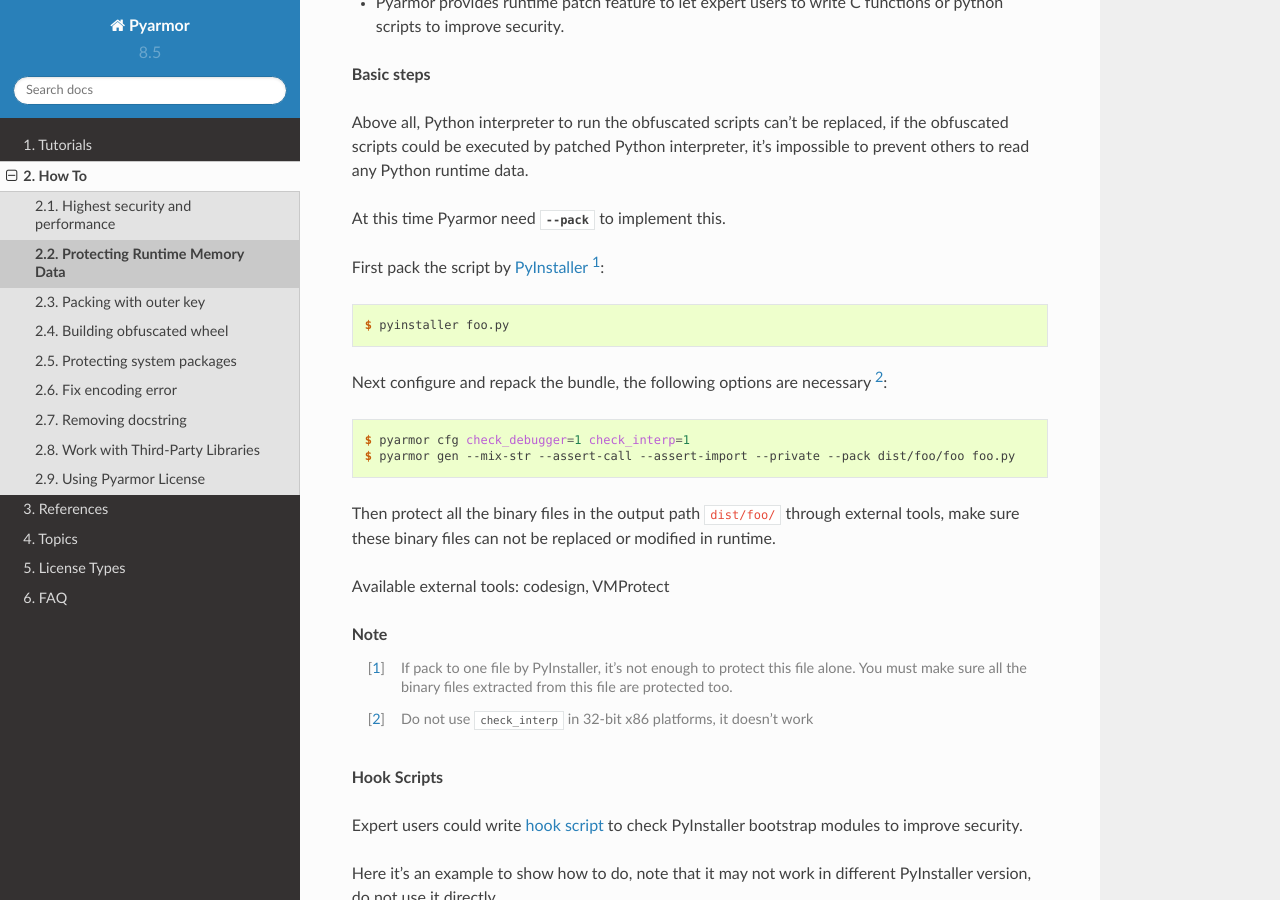
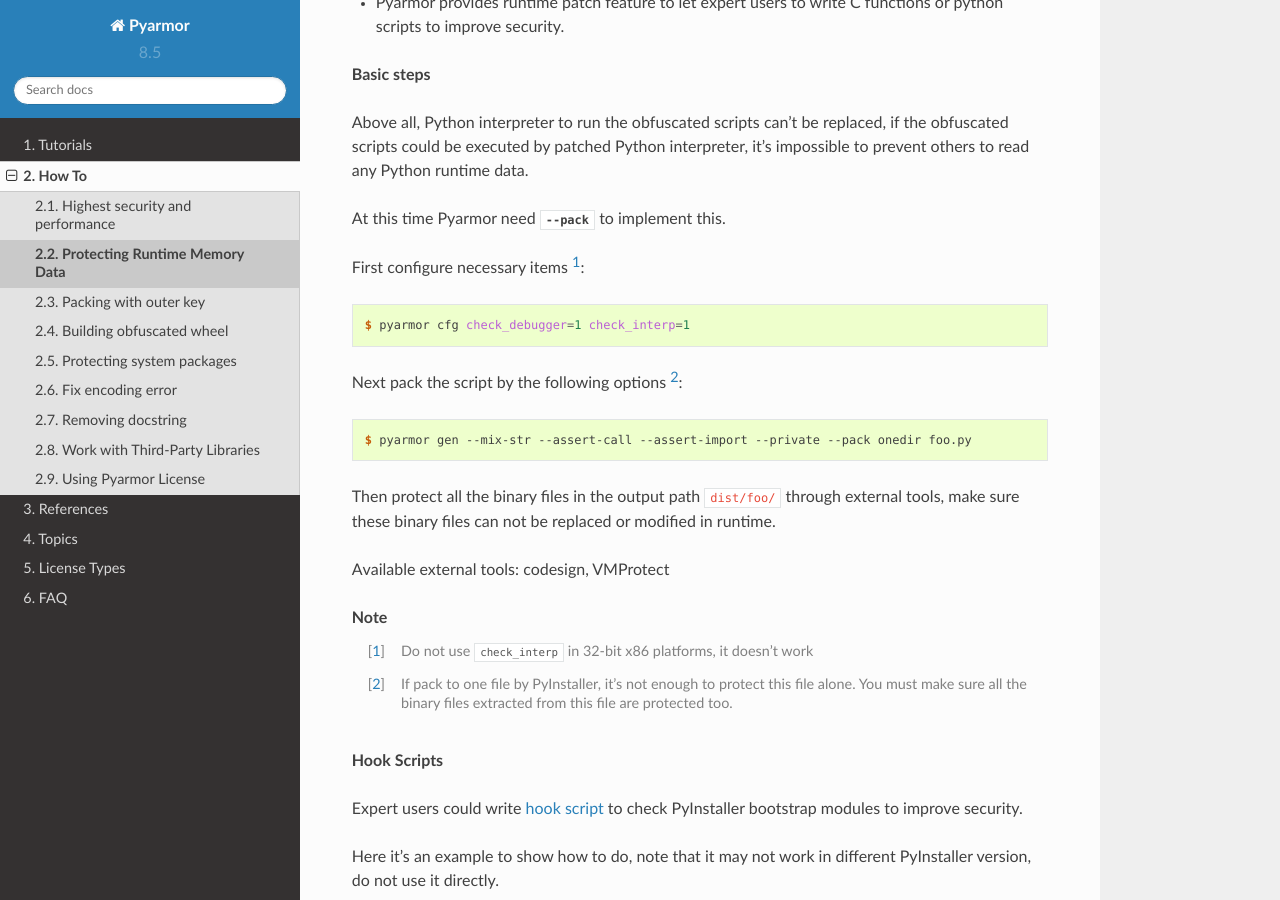
Before and after one commit to dashingsoft/pyarmor, a Sphinx documentation site: the page built from docs/how-to/protection.rst, in a window 1280 px wide and 900 px high, scrolled down 531 px. Built offline with Sphinx 7.4.7 and the Read the Docs theme 2.0.0, drawn with Linux system fonts in a browser that asks for light colours.

Commit message:
Refine doc

```diff
--- a/docs/how-to/protection.rst
+++ b/docs/how-to/protection.rst
@@ -31,14 +31,13 @@
 
 At this time Pyarmor need :option:`--pack` to implement this.
 
-First pack the script by `PyInstaller`_ [#]_::
-
-    $ pyinstaller foo.py
-
-Next configure and repack the bundle, the following options are necessary [#]_::
+First configure necessary items [#]_::
 
     $ pyarmor cfg check_debugger=1 check_interp=1
-    $ pyarmor gen --mix-str --assert-call --assert-import --private --pack dist/foo/foo foo.py
+
+Next pack the script by the following options [#]_::
+
+    $ pyarmor gen --mix-str --assert-call --assert-import --private --pack onedir foo.py
 
 Then protect all the binary files in the output path :file:`dist/foo/` through external tools, make sure these binary files can not be replaced or modified in runtime.
 
@@ -46,9 +45,9 @@
 
 .. rubric:: Note
 
+.. [#] Do not use ``check_interp`` in 32-bit x86 platforms, it doesn't work
+
 .. [#] If pack to one file by PyInstaller, it's not enough to protect this file alone. You must make sure all the binary files extracted from this file are protected too.
-
-.. [#] Do not use ``check_interp`` in 32-bit x86 platforms, it doesn't work
 
 **Hook Scripts**
 
```
